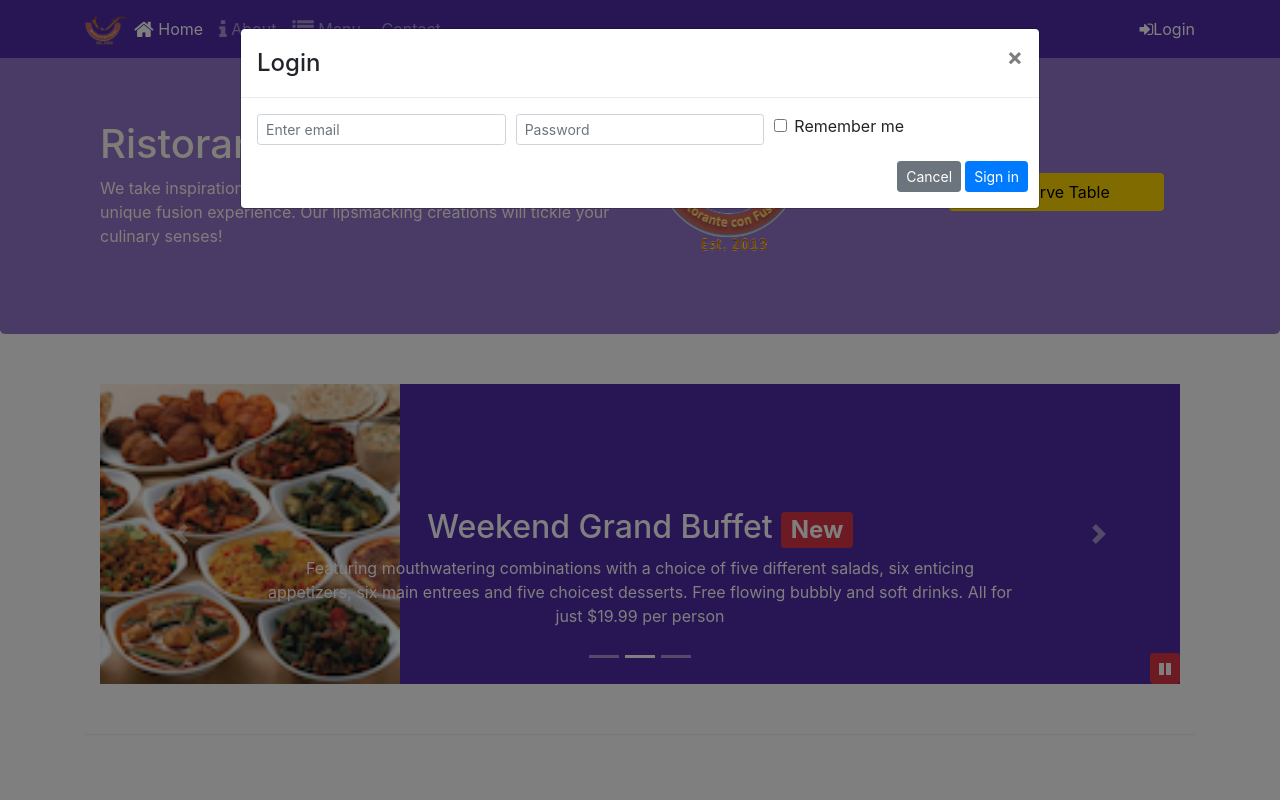
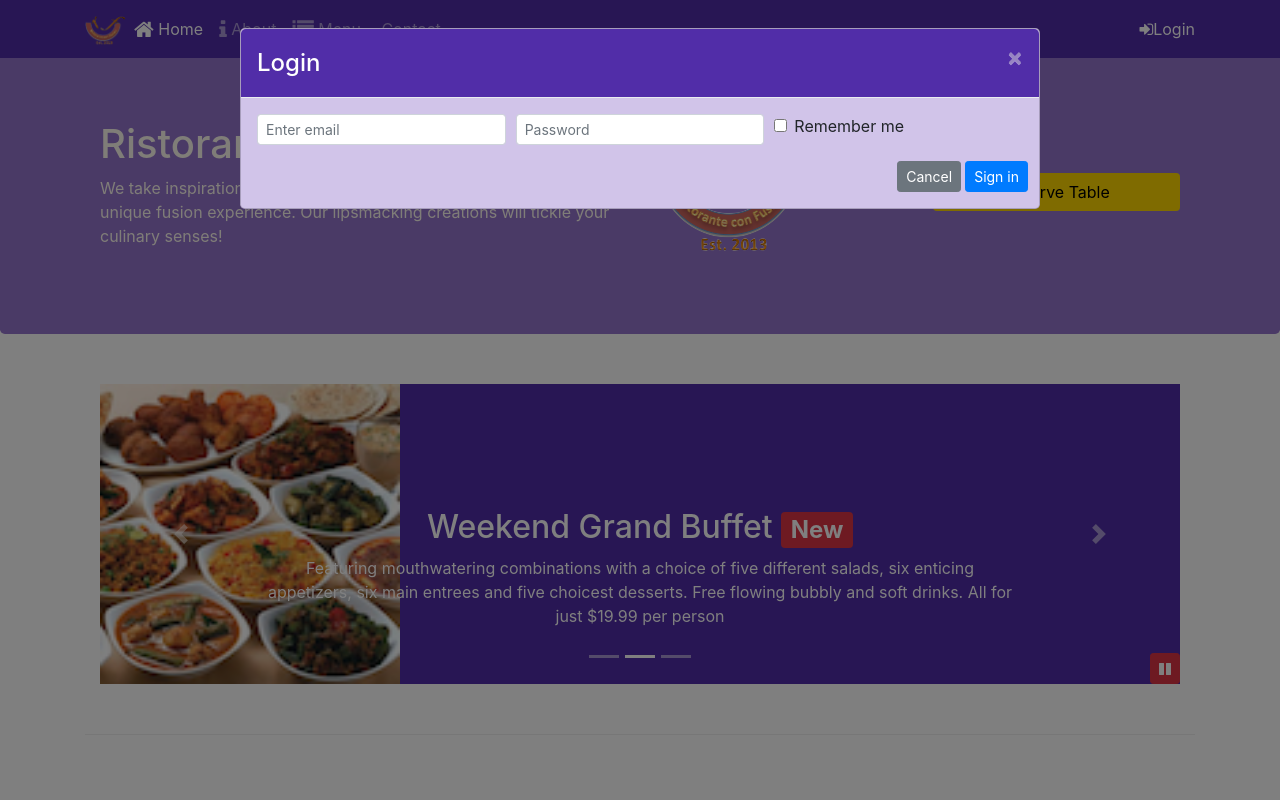
Before and after one commit to Chetangavali/RestorantWebsite, a website: page index.html in a window 1280 px wide. Both pictures are taken after a click on the link "Login". Shown: the top 800 px of the page. Drawn offline with nearby package versions, Linux system fonts and the light colour scheme; some icons are missing.

Commit message:
Assignment 4

```diff
--- a/css/styles.scss
+++ b/css/styles.scss
@@ -74,3 +74,19 @@ body{
     bottom: 0px;
     z-index: 1;
 }
+
+
+.modal{
+    .modal-header{
+        background: $background-dark;
+        h4{
+            color: white;
+        }
+        .close{
+            color: $lt-gray;
+        }
+    }
+    .modal-content{
+        background: $background-pale;
+    }
+}
--- a/index.html
+++ b/index.html
@@ -30,7 +30,7 @@
                     <li class="nav-item"><a class="nav-link" href="./contactus.html"><span class="fa fa-card fa-lg"></span> Contact</a></li>
                 </ul>
                 <span class="navbar-text">
-                    <a data-toggle="modal" data-target="#loginModal"><span class="fa fa-sign-in"></span>Login</a>
+                    <a id="login"><span class="fa fa-sign-in"></span>Login</a>
                 </span>
             </div>
 
@@ -74,9 +74,9 @@
     </div>
 
     <div id="Modal" class="modal fade" role="dialog">
-        <div class="modal-dialog modal-content" role="content">
+        <div class="modal-dialog modal-lg" role="content">
             <div class="modal-content">
-                <div class="modal-header">
+                <div class="modal-header" >
                     <h4 class="modal-label">Reserve a Table</h4>
                     <button type="button" class="close" data-dismiss="modal">&times;</button>
                 </div>
@@ -138,7 +138,7 @@
                     <img src="img/logo.png" class="image-fluid">
                 </div>
                 <div class="col-12 col-sm align-self-center buton-block">
-                    <a class="nav-link" ><button type="button" data-toggle="modal" data-target="#Modal" class="btn btn-block" style="background-color: gold;">Reserve Table</button></a>
+                    <button type="button" id="reserve"   class="btn btn-block" style="background-color: gold;">Reserve Table</button>
                 </div>
             </div>
         </div>
@@ -302,6 +302,16 @@
             });
         });
     </script>
+    <Script>
+        $(document).ready(function(){
+            $("#reserve").click(function(){
+                $("#Modal").modal();
+            });
+            $("#login").click(function(){
+                $("#loginModal").modal();
+            });
+        });
+    </Script>
 </body>
 
 </html>
```
Also changed, not shown: css/styles.css.
